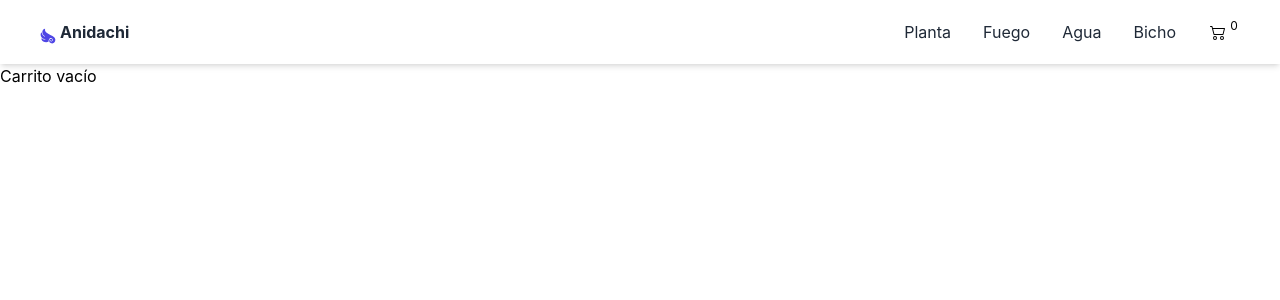
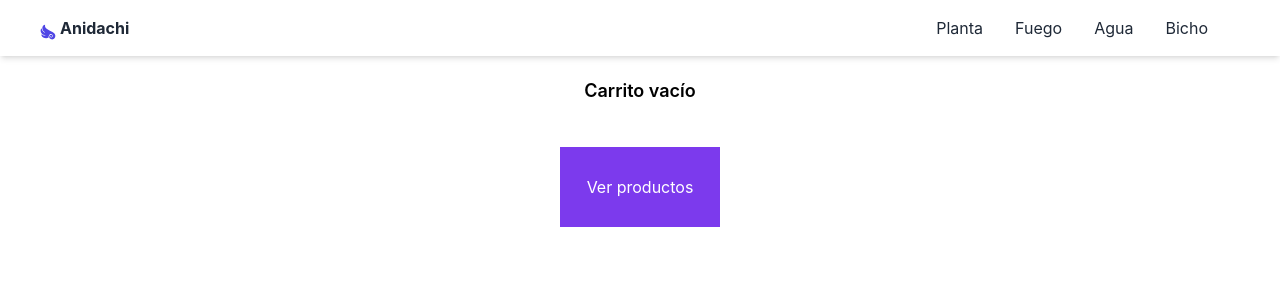
Before and after one commit to willjdev/Anidachi-Jaimes, a React (Create React App) app: page /cart in a window 1280 px wide. Shown: the top 300 px of the page. Built offline with nearby package versions, Linux system fonts and the light colour scheme.

Commit message:
Cambios en estilo de ItemCount, completado Cart y agregada condición de visibilidad de CartWidget

```diff
--- a/src/components/Cart.js
+++ b/src/components/Cart.js
@@ -1,6 +1,8 @@
 import React, { useContext } from 'react'
 import { BsXLg } from "react-icons/bs";
 import { MiContexto } from '../context/CartContext';
+import { Link } from 'react-router-dom'
+
 
 function Cart() {
 
@@ -53,18 +55,18 @@ console.log(cart)
 
                   <div className='w-4/12 h-full flex justify-center items-center'>
                     <div className='w-1/3 h-28 text-center text-base'>
-                      {item.price}
+                      ${item.price}
                     </div>
                     <div className='w-1/3 h-28 text-center text-base'>
                       {item.quantity}
                     </div>
                     <div className='w-1/3 h-28 text-center text-base'>
-                      {item.price * item.quantity}
+                      ${item.price * item.quantity}
                     </div>
                   </div>
 
                   <div className='w-8 h-full flex justify-center items-start pt-4'>
-                    <BsXLg onClick={() => deleteItem(item.id)}/>
+                    <BsXLg className='cursor-pointer' onClick={() => deleteItem(item.id)}/>
                   </div>
                   </div>
                   </>
@@ -73,7 +75,7 @@ console.log(cart)
               {/* Subtotal */}
               <div className='w-11/12 h-20 border-b-2 border-slate-200 flex justify-end items-center gap-7 pr-4 text-base font-bold'>
                 <h2>Subtotal</h2>
-                <h2>{getItemPrice()}</h2>
+                <h2>${getItemPrice()}</h2>
               </div>
             </div>
 
@@ -85,7 +87,7 @@ console.log(cart)
                 <div className='w-full h-2/4 text-lg font-bold flex items-center pl-5'>Resumen de orden</div>
                 <div className='w-full h-1/4 flex justify-between items-center px-5'>
                   <h2>Subtotal:</h2>
-                  <h2>{getItemPrice()}</h2>
+                  <h2>${getItemPrice()}</h2>
                 </div>
                 <div className='w-full h-1/4 text-sm pl-5'>* Costo de envío en finalización</div>
               </div>
@@ -98,7 +100,12 @@ console.log(cart)
 
         </div>
 
-      </section> : "Carrito vacío"}
+      </section> :
+
+      <section className='w-full h-48 flex flex-col items-center justify-around'>
+        <div className='text-lg font-semibold'>Carrito vacío</div>
+        <Link to='/' ><button className='w-40 h-20 text-white bg-violet-600'>Ver productos</button></Link>
+      </section>}
     </>
   )
 }
--- a/src/components/CartWidget.js
+++ b/src/components/CartWidget.js
@@ -16,11 +16,13 @@ function CartWidget() {
 
   return (
     <>
-      <Link to='/cart'>
-        <div className='flex justify-center items-center'>
-            <span className='flex justify-around items-center w-8 h-8'><BsCart2/><sup>{cantidadCart}</sup></span>
-        </div>
-      </Link>
+      {cart.length !== 0 &&
+        <Link to='/cart'>
+          <div className='flex justify-center items-center'>
+              <span className='flex justify-around items-center w-8 h-8'><BsCart2/><sup>{cantidadCart}</sup></span>
+          </div>
+        </Link>
+      }
     </>
   )
 }
--- a/src/components/ItemCount.js
+++ b/src/components/ItemCount.js
@@ -38,15 +38,15 @@ function ItemCount({initial, stockP, onAdd}) {
             <div className='flex flex-col justify-center w-5/12 h-auto'>
                     <div className='flex flex-row items-center justify-around w-full h-2/5'>
                         <button
+                        onClick={restar}
+                        className='w-2/5 h-full flex flex-col items-center justify-center bg-teal-600'>
+                            <BiMinus/>
+                        </button>
+                        <div className='h-3/5 w-full flex flex-col items-center justify-center text-lg font-medium'>{count}</div>
+                        <button
                         onClick={sumar}
                         className='w-2/5 h-full flex flex-col items-center justify-center bg-teal-600'>
                             <BiPlus/>
-                        </button>
-                        <div className='h-3/5 w-full flex flex-col items-center justify-center text-lg font-medium'>{count}</div>
-                        <button
-                        onClick={restar}
-                        className='w-2/5 h-full flex flex-col items-center justify-center bg-teal-600'>
-                            <BiMinus/>
                         </button>
                 </div>
             </div>
```
